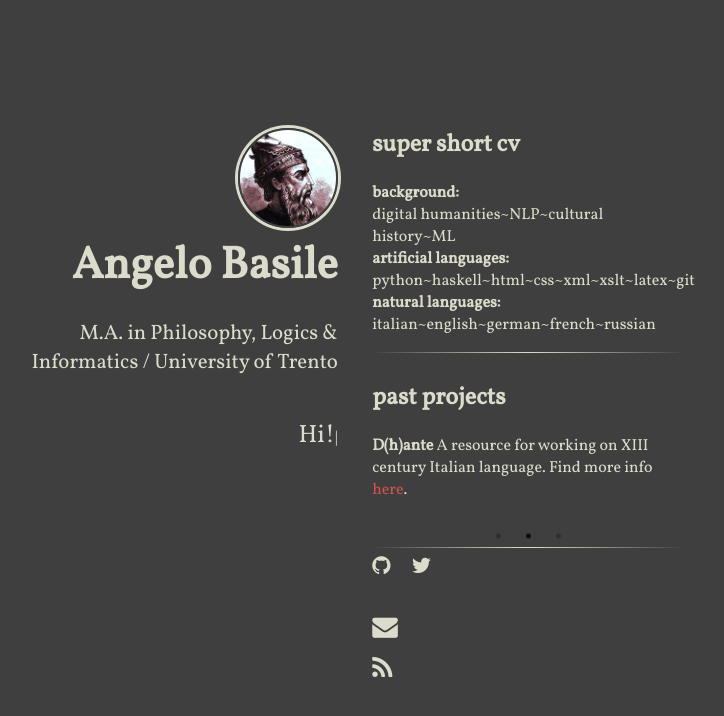
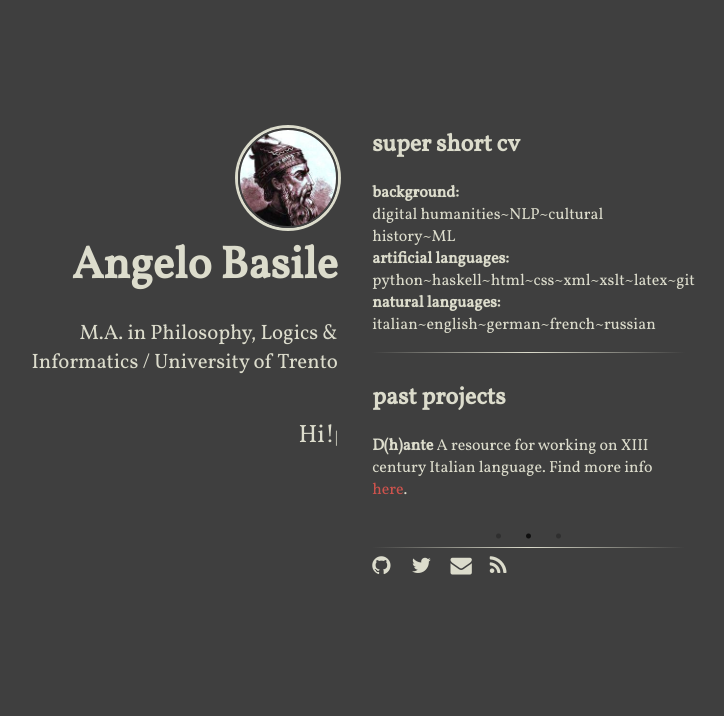
Before and after one commit to rs2/anbasile.github.io, a Jekyll site: the page built from index.html, in a window 1280 px wide. Shown: the top 716 px of the page, without its empty margins (295-1019 px from the left). Built offline with Jekyll 4.4.1, drawn with Linux system fonts in a browser that asks for light colours; nearby versions of some CDN libraries.

Commit message:
Update content.html

```diff
--- a/_includes/content.html
+++ b/_includes/content.html
@@ -19,21 +19,13 @@
       <a href="https://twitter.com/angelo_basile">
       <i class="fa fa-twitter fa-lg main-list-item-icon"></i>
       </a>
+
+      <a href="mailto:angelo.basile@alumni.unitn.it">
+      <i class="fa fa-envelope fa-lg main-list-item-icon"></i>
+      </a>
+
+      <a href="http://anbasile.github.io/feed.xml">
+      <i class="fa fa-rss fa-lg main-list-item-icon"></i>
+      </a>
     </span>
 </div>
-<ul class="fa-ul main list" style="display:inline">
-  <li>
-
-  </li>
-  <li class="main-list-item">
-
-  </li>
-  <li class="main-list-item">
-    <span class="fa fa-envelope fa-lg main-list-item-icon"></span>
-    <a href="mailto:angelo.basile@alumni.unitn.it"></a>
-  </li>
-    <li class="main-list-item">
-    <span class="fa fa-rss fa-lg main-list-item-icon"></span>
-    <a href="http://anbasile.github.io/feed.xml"></a>
-  </li>
-</ul>
```
